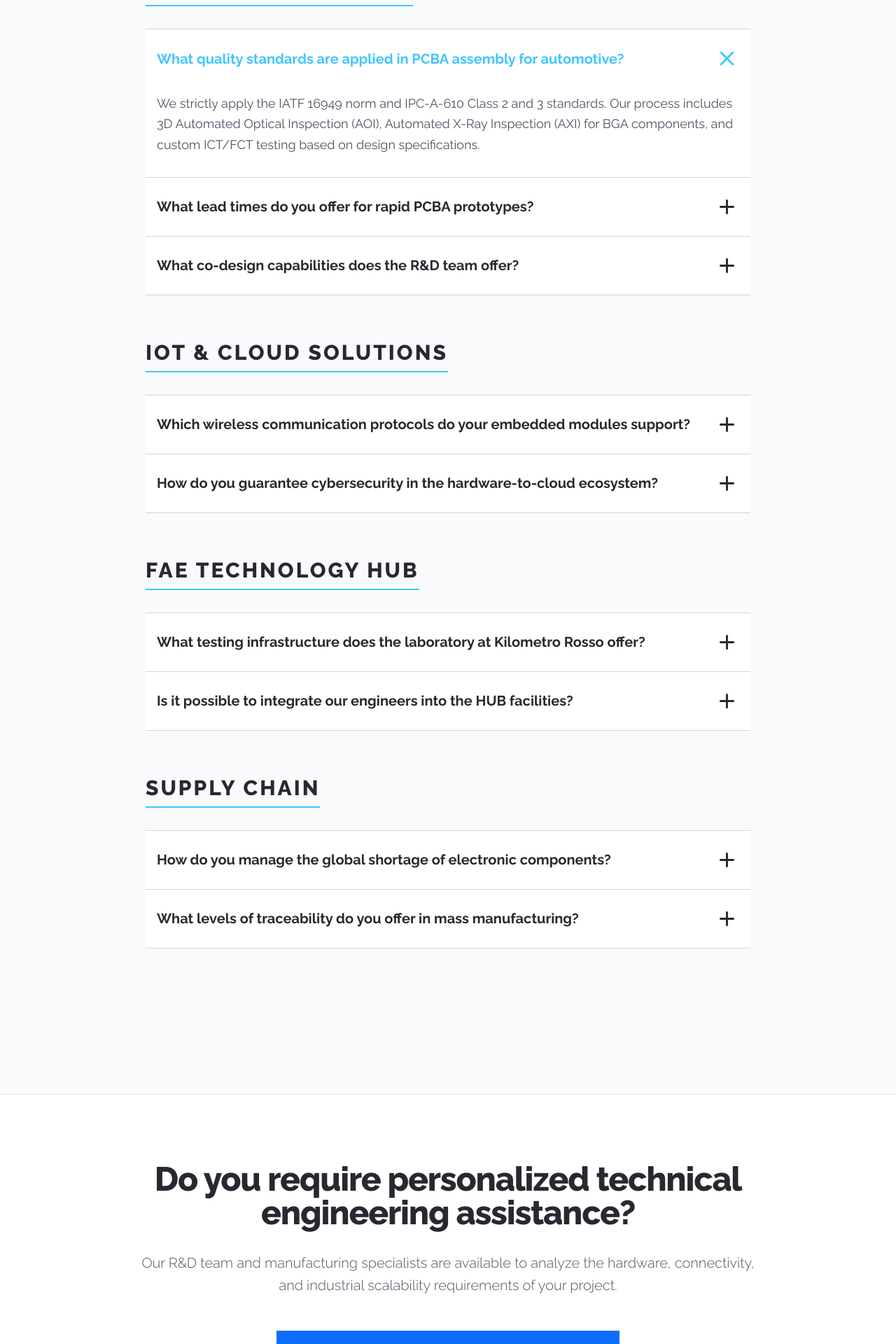
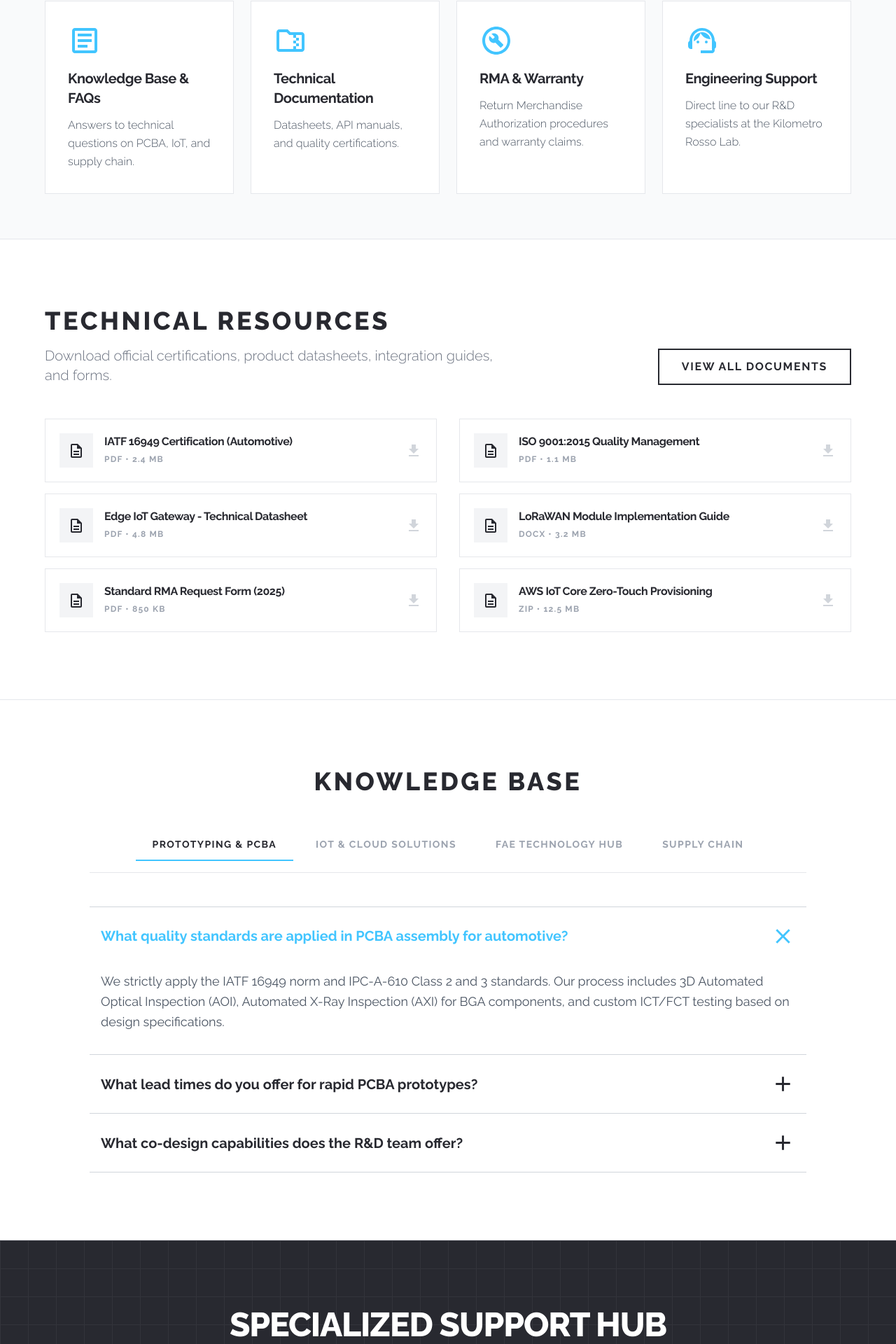
Before and after one commit to puyi27/FAQPage, a React (Vite) app: page / in a window 1280 px wide. Shown: the part 764-2684 px from the top of the page at 70% size. Built offline with nearby package versions, Linux system fonts and the light colour scheme.

Commit message:
feat: massively expand Support Hub layout with Resources, Tabs, and Grid

```diff
--- a/src/App.tsx
+++ b/src/App.tsx
@@ -1,7 +1,9 @@
 import React from 'react';
 import Header from './components/Header';
 import Hero from './components/Hero';
-import FAQSidebar from './components/FAQSidebar';
+import SupportOptions from './components/SupportOptions';
+import FAQSection from './components/FAQSection';
+import ResourceCenter from './components/ResourceCenter';
 import ContactCTA from './components/ContactCTA';
 
 const App: React.FC = () => {
@@ -10,11 +12,9 @@ const App: React.FC = () => {
       <Header />
       <main className="flex-1">
         <Hero />
-
-        <section className="py-24 px-4">
-          <FAQSidebar />
-        </section>
-
+        <SupportOptions />
+        <ResourceCenter />
+        <FAQSection />
         <ContactCTA />
       </main>
 
--- a/src/components/ContactCTA.tsx
+++ b/src/components/ContactCTA.tsx
@@ -1,22 +1,55 @@
 import React from 'react';
 import ArrowForwardIcon from '@mui/icons-material/ArrowForward';
+import SupportAgentOutlinedIcon from '@mui/icons-material/SupportAgentOutlined';
+import LocalShippingOutlinedIcon from '@mui/icons-material/LocalShippingOutlined';
 
 const ContactCTA: React.FC = () => {
   return (
-    <section className="bg-white text-[#282930] py-24 px-4 border-t border-gray-200 mt-12">
-      <div className="max-w-5xl mx-auto text-center animate-fade-in-up">
-        <h2 className="text-3xl md:text-5xl font-extrabold mb-8 tracking-tight text-[#282930]">
-          Do you require personalized technical engineering assistance?
+    <section id="contact-hub" className="bg-[#282930] text-white py-24 px-4 relative overflow-hidden">
+      {/* Subtle background pattern for industrial feel */}
+      <div className="absolute inset-0 opacity-5" style={{ backgroundImage: 'linear-gradient(#ffffff 1px, transparent 1px), linear-gradient(90deg, #ffffff 1px, transparent 1px)', backgroundSize: '40px 40px' }}></div>
+
+      <div className="max-w-6xl mx-auto relative z-10 animate-fade-in-up">
+        <div className="text-center mb-16">
+          <h2 className="text-3xl md:text-5xl font-extrabold mb-6 tracking-tight text-white uppercase">
+            Specialized Support Hub
           </h2>
-        <p className="text-xl text-gray-600 mb-12 max-w-4xl mx-auto font-light leading-relaxed">
-          Our R&D team and manufacturing specialists are available to analyze the hardware, connectivity, and industrial scalability requirements of your project.
+          <p className="text-xl text-gray-400 max-w-3xl mx-auto font-light leading-relaxed">
+            Direct your inquiry to the appropriate department for accelerated resolution. Our specialized teams in Italy are ready to assist.
+          </p>
+        </div>
+
+        <div className="grid grid-cols-1 md:grid-cols-2 gap-8">
+          {/* Engineering Card */}
+          <div className="bg-white text-[#282930] p-10 flex flex-col items-start hover:-translate-y-2 transition-transform duration-300 border-t-4 border-[#42C5FF]">
+            <SupportAgentOutlinedIcon fontSize="large" className="text-[#42C5FF] mb-6" />
+            <h3 className="text-2xl font-bold mb-4 uppercase tracking-widest">Engineering & R&D</h3>
+            <p className="text-gray-600 font-light mb-8 flex-grow">
+              Discuss DFM/DFX, IoT connectivity architectures, custom PCBA design, or arrange a visit to the Kilometro Rosso Hub.
             </p>
             <a
               href="https://fae.technology/contact-us"
-          className="inline-flex items-center justify-center bg-[#0d6efd] hover:bg-[#0a58ca] text-white px-12 py-5 font-bold uppercase tracking-widest transition-colors rounded-none text-lg"
+              className="inline-flex items-center text-[#282930] font-bold uppercase tracking-widest hover:text-[#42C5FF] transition-colors"
             >
-          Contact the Engineering Team <ArrowForwardIcon className="ml-4" fontSize="medium" />
+              Talk to an Engineer <ArrowForwardIcon className="ml-2" fontSize="small" />
             </a>
+          </div>
+
+          {/* Supply Chain Card */}
+          <div className="bg-white text-[#282930] p-10 flex flex-col items-start hover:-translate-y-2 transition-transform duration-300 border-t-4 border-[#42C5FF]">
+            <LocalShippingOutlinedIcon fontSize="large" className="text-[#42C5FF] mb-6" />
+            <h3 className="text-2xl font-bold mb-4 uppercase tracking-widest">Supply Chain & RMA</h3>
+            <p className="text-gray-600 font-light mb-8 flex-grow">
+              Initiate a Return Merchandise Authorization (RMA), track production status, or discuss component procurement strategies.
+            </p>
+            <a
+              href="https://fae.technology/contact-us"
+              className="inline-flex items-center text-[#282930] font-bold uppercase tracking-widest hover:text-[#42C5FF] transition-colors"
+            >
+              Access Supply Portal <ArrowForwardIcon className="ml-2" fontSize="small" />
+            </a>
+          </div>
+        </div>
       </div>
     </section>
   );
--- a/src/components/FAQSidebar.tsx
+++ b/src/components/FAQSection.tsx
@@ -61,30 +61,50 @@ const faqData = [
   }
 ];
 
-const FAQSidebar: React.FC = () => {
-  const [openItem, setOpenItem] = useState<string | null>("0-0");
+const FAQSection: React.FC = () => {
+  const [activeTab, setActiveTab] = useState(0);
+  const [openItem, setOpenItem] = useState<number | null>(0);
 
-  const toggleAccordion = (categoryId: number, itemId: number) => {
-    const id = `${categoryId}-${itemId}`;
-    setOpenItem(openItem === id ? null : id);
+  const toggleAccordion = (index: number) => {
+    setOpenItem(openItem === index ? null : index);
   };
 
   return (
-    <div className="max-w-4xl mx-auto w-full px-4">
-      {faqData.map((category, catIndex) => (
-        <div key={catIndex} className="mb-16 animate-fade-in-up" style={{ animationDelay: `${catIndex * 100}ms` }}>
-          <h2 className="text-3xl font-extrabold text-[#282930] uppercase tracking-widest mb-8 border-b-2 border-[#42C5FF] pb-2 inline-block">
-            {category.category}
-          </h2>
+    <section id="faq-section" className="bg-white py-24 px-4 border-b border-gray-200">
+      <div className="max-w-5xl mx-auto">
+        <h2 className="text-4xl font-extrabold text-[#282930] uppercase tracking-widest mb-12 text-center">
+          Knowledge Base
+        </h2>
 
+        {/* Top Tabs Navigation */}
+        <div className="flex flex-wrap justify-center gap-2 mb-12 border-b border-gray-200 pb-4">
+          {faqData.map((cat, index) => (
+            <button
+              key={index}
+              onClick={() => {
+                setActiveTab(index);
+                setOpenItem(0); // Reset accordion when changing tabs
+              }}
+              className={`px-6 py-3 font-bold uppercase tracking-widest text-sm transition-colors border-b-2 ${
+                activeTab === index
+                  ? 'border-[#42C5FF] text-[#282930]'
+                  : 'border-transparent text-gray-400 hover:text-[#282930]'
+              }`}
+            >
+              {cat.category}
+            </button>
+          ))}
+        </div>
+
+        {/* Tab Content (Accordion) */}
+        <div className="animate-fade-in-up" key={activeTab}>
           <div className="flex flex-col border-t border-gray-300">
-            {category.items.map((item, itemIndex) => {
-              const id = `${catIndex}-${itemIndex}`;
-              const isOpen = openItem === id;
+            {faqData[activeTab].items.map((item, itemIndex) => {
+              const isOpen = openItem === itemIndex;
               return (
                 <div key={itemIndex} className="border-b border-gray-300 overflow-hidden bg-white">
                   <button
-                    onClick={() => toggleAccordion(catIndex, itemIndex)}
+                    onClick={() => toggleAccordion(itemIndex)}
                     className="w-full text-left py-6 px-4 flex justify-between items-center hover:bg-gray-50 transition-colors focus:outline-none"
                   >
                     <span className={`font-bold text-lg md:text-xl pr-8 transition-colors ${isOpen ? 'text-[#42C5FF]' : 'text-[#282930]'}`}>
@@ -106,9 +126,9 @@ const FAQSidebar: React.FC = () => {
             })}
           </div>
         </div>
-      ))}
-    </div>
+      </div>
+    </section>
   );
 };
 
-export default FAQSidebar;
+export default FAQSection;
--- /dev/null
+++ b/src/components/ResourceCenter.tsx
@@ -0,0 +1,51 @@
+import React from 'react';
+import DownloadIcon from '@mui/icons-material/Download';
+import DescriptionOutlinedIcon from '@mui/icons-material/DescriptionOutlined';
+
+const ResourceCenter: React.FC = () => {
+  const resources = [
+    { title: "IATF 16949 Certification (Automotive)", type: "PDF", size: "2.4 MB" },
+    { title: "ISO 9001:2015 Quality Management", type: "PDF", size: "1.1 MB" },
+    { title: "Edge IoT Gateway - Technical Datasheet", type: "PDF", size: "4.8 MB" },
+    { title: "LoRaWAN Module Implementation Guide", type: "DOCX", size: "3.2 MB" },
+    { title: "Standard RMA Request Form (2025)", type: "PDF", size: "850 KB" },
+    { title: "AWS IoT Core Zero-Touch Provisioning", type: "ZIP", size: "12.5 MB" }
+  ];
+
+  return (
+    <section id="resource-center" className="bg-white py-24 px-4 border-b border-gray-200">
+      <div className="max-w-6xl mx-auto">
+        <div className="flex flex-col md:flex-row justify-between items-start md:items-end mb-12">
+          <div>
+            <h2 className="text-4xl font-extrabold text-[#282930] uppercase tracking-widest mb-4">Technical Resources</h2>
+            <p className="text-xl text-gray-500 font-light max-w-2xl">Download official certifications, product datasheets, integration guides, and forms.</p>
+          </div>
+          <button className="mt-6 md:mt-0 border-2 border-[#282930] text-[#282930] font-bold uppercase tracking-widest px-8 py-3 hover:bg-[#282930] hover:text-white transition-colors">
+            View All Documents
+          </button>
+        </div>
+
+        <div className="grid grid-cols-1 lg:grid-cols-2 gap-x-8 gap-y-4">
+          {resources.map((res, i) => (
+            <div key={i} className="flex items-center justify-between p-5 border border-gray-200 hover:border-[#42C5FF] hover:bg-gray-50 transition-colors group cursor-pointer">
+              <div className="flex items-center gap-4">
+                <div className="bg-gray-100 p-3 text-[#282930] group-hover:text-[#42C5FF] group-hover:bg-white transition-colors">
+                  <DescriptionOutlinedIcon />
+                </div>
+                <div>
+                  <h4 className="font-bold text-[#282930] group-hover:text-[#42C5FF] transition-colors">{res.title}</h4>
+                  <span className="text-xs font-bold text-gray-400 uppercase tracking-widest">{res.type} • {res.size}</span>
+                </div>
+              </div>
+              <div className="text-gray-300 group-hover:text-[#42C5FF] transition-colors">
+                <DownloadIcon />
+              </div>
+            </div>
+          ))}
+        </div>
+      </div>
+    </section>
+  );
+};
+
+export default ResourceCenter;
--- /dev/null
+++ b/src/components/SupportOptions.tsx
@@ -0,0 +1,56 @@
+import React from 'react';
+import ArticleOutlinedIcon from '@mui/icons-material/ArticleOutlined';
+import FolderZipOutlinedIcon from '@mui/icons-material/FolderZipOutlined';
+import BuildCircleOutlinedIcon from '@mui/icons-material/BuildCircleOutlined';
+import SupportAgentOutlinedIcon from '@mui/icons-material/SupportAgentOutlined';
+
+const SupportOptions: React.FC = () => {
+  const options = [
+    {
+      title: "Knowledge Base & FAQs",
+      desc: "Answers to technical questions on PCBA, IoT, and supply chain.",
+      icon: <ArticleOutlinedIcon fontSize="inherit" className="text-[#42C5FF] mb-4" />,
+      link: "#faq-section"
+    },
+    {
+      title: "Technical Documentation",
+      desc: "Datasheets, API manuals, and quality certifications.",
+      icon: <FolderZipOutlinedIcon fontSize="inherit" className="text-[#42C5FF] mb-4" />,
+      link: "#resource-center"
+    },
+    {
+      title: "RMA & Warranty",
+      desc: "Return Merchandise Authorization procedures and warranty claims.",
+      icon: <BuildCircleOutlinedIcon fontSize="inherit" className="text-[#42C5FF] mb-4" />,
+      link: "#contact-hub"
+    },
+    {
+      title: "Engineering Support",
+      desc: "Direct line to our R&D specialists at the Kilometro Rosso Lab.",
+      icon: <SupportAgentOutlinedIcon fontSize="inherit" className="text-[#42C5FF] mb-4" />,
+      link: "#contact-hub"
+    }
+  ];
+
+  return (
+    <section className="bg-gray-50 py-16 px-4 border-b border-gray-200">
+      <div className="max-w-6xl mx-auto">
+        <div className="grid grid-cols-1 md:grid-cols-2 lg:grid-cols-4 gap-6">
+          {options.map((opt, i) => (
+            <a
+              key={i}
+              href={opt.link}
+              className="bg-white border border-gray-200 p-8 flex flex-col items-start hover:border-[#42C5FF] hover:shadow-lg transition-all duration-300 group"
+            >
+              <div className="text-5xl">{opt.icon}</div>
+              <h3 className="text-xl font-bold text-[#282930] mb-3 group-hover:text-[#42C5FF] transition-colors">{opt.title}</h3>
+              <p className="text-gray-600 font-light leading-relaxed">{opt.desc}</p>
+            </a>
+          ))}
+        </div>
+      </div>
+    </section>
+  );
+};
+
+export default SupportOptions;
```
Also changed, not shown: src/components/Hero.tsx (+8 -0 lines). Lines whose indentation alone changed are shown as unchanged.
